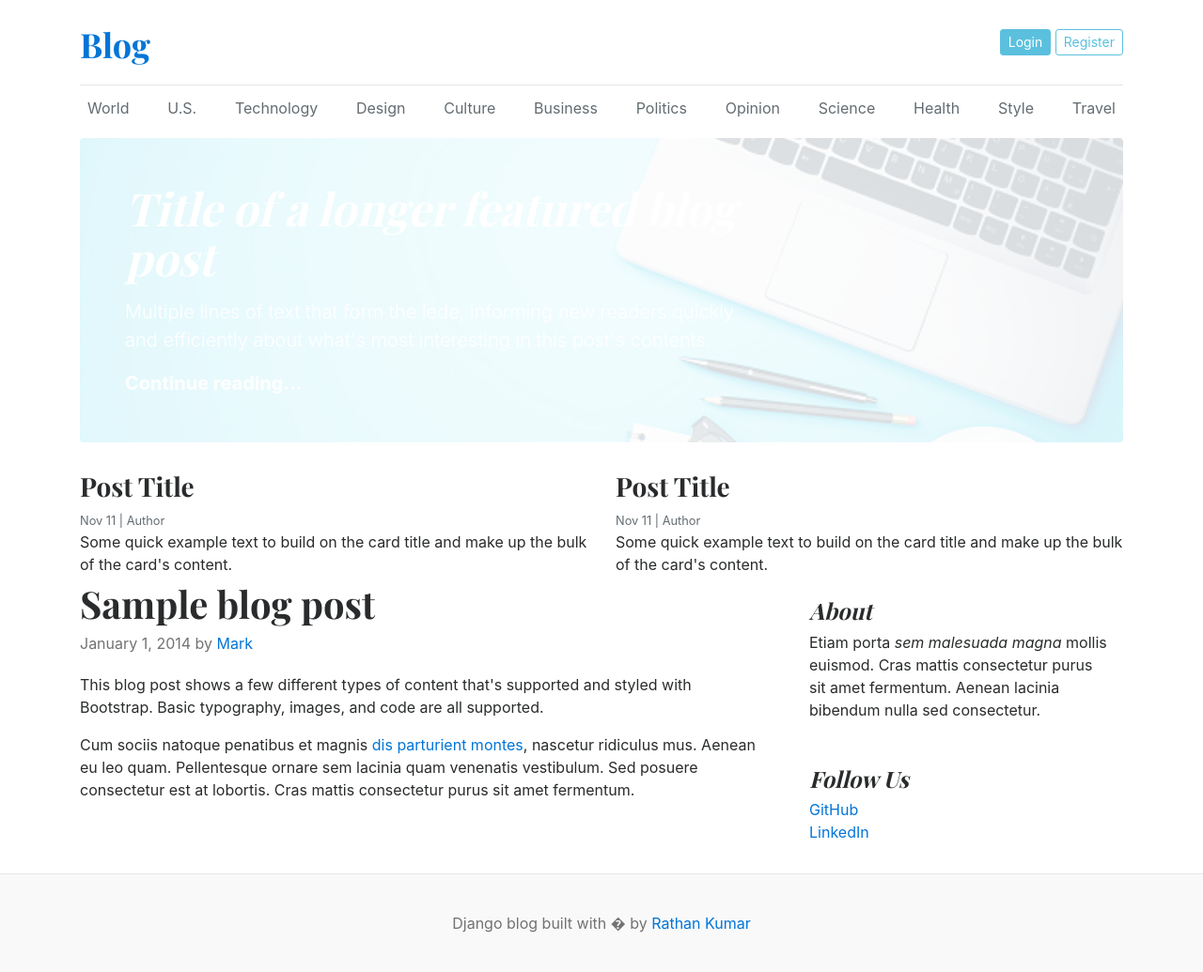
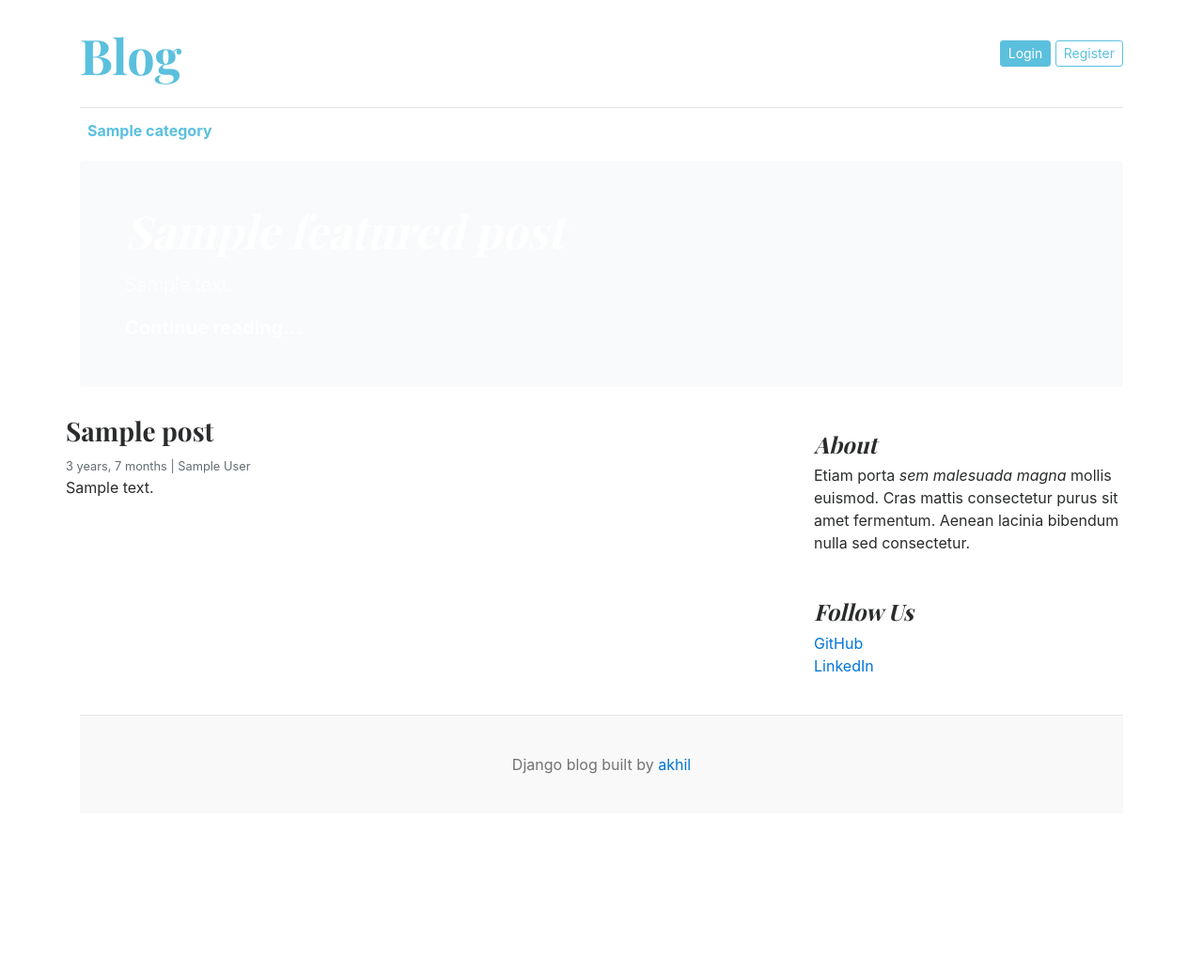
Before and after one commit to AKHILSCHAND/blog, a Django app: template templates/home.html in a window 1280 px wide. Shown: the whole page at 94% size. After the commit the page ends 824 px from the top, so only its background shows below. Run offline with Django 4.2, Linux system fonts and the light colour scheme; the template is opened without the code that fills it: most values are stand-ins (such as "Sample title", 1, 10 or a date in 2020); grey boxes marked "Sample" are stand-in pictures.

Commit message:
post_by_category

```diff
--- a/blog_project/settings.py
+++ b/blog_project/settings.py
@@ -63,6 +63,7 @@ TEMPLATES = [
                 'django.template.context_processors.request',
                 'django.contrib.auth.context_processors.auth',
                 'django.contrib.messages.context_processors.messages',
+                'blogapp.context_processors.get_categories'
             ],
         },
     },
--- a/blog_project/static/css/blog.css
+++ b/blog_project/static/css/blog.css
@@ -6,7 +6,7 @@
 
 .blog-header-logo {
   font-family: "Playfair Display", Georgia, "Times New Roman", serif/*rtl:Amiri, Georgia, "Times New Roman", serif*/;
-  font-size: 2.25rem;
+  font-size: 3.25rem;
 }
 
 .blog-header-logo:hover {
--- a/blog_project/urls.py
+++ b/blog_project/urls.py
@@ -15,7 +15,7 @@ Including another URLconf
     2. Add a URL to urlpatterns:  path('blog/', include('blog.urls'))
 """
 from django.contrib import admin
-from django.urls import path
+from django.urls import path, include
 from . import views
 from django.conf.urls.static import static
 from django.conf import settings
@@ -23,5 +23,6 @@ from django.conf import settings
 urlpatterns = [
     path('admin/', admin.site.urls),
     path('', views.home, name='home'),
+    path('category/', include('blogapp.urls')),
 
 ] +static(settings.MEDIA_URL, document_root = settings.MEDIA_ROOT)
--- /dev/null
+++ b/blogapp/context_processors.py
@@ -0,0 +1,6 @@
+from blogapp.models import category
+
+
+def get_categories(request):
+    categories = category.objects.all()
+    return dict(categories=categories)
--- a/blogapp/models.py
+++ b/blogapp/models.py
@@ -26,7 +26,7 @@ class blogs(models.Model):
     slug = models.SlugField(max_length=150, unique=True, blank=True)
     category = models.ForeignKey(category, on_delete=models.CASCADE)
     author = models.ForeignKey(User, on_delete=models.CASCADE)
-    featured_image = models.ImageField( upload_to= 'uploads/%Y/%m/%d', blank=True)
+    featured_image = models.ImageField( upload_to= 'uploads/%Y/%m/%d')
     short_description = models.TextField(max_length=500)
     blog_body =  models.TextField(max_length=2500)
     status = models.CharField(max_length=50,choices=STATUS_CHOICES, default='draft')
--- /dev/null
+++ b/blogapp/urls.py
@@ -0,0 +1,10 @@
+from django.urls import path
+from . import views
+
+
+urlpatterns = [
+
+    path('<int:category_id>', views.post_by_category, name='post_by_category'),
+
+
+]
--- /dev/null
+++ b/templates/base.html
@@ -0,0 +1,50 @@
+{% load static %}
+
+<!DOCTYPE html>
+<html lang="en">
+<head>
+    <meta charset="UTF-8">
+    <meta http-equiv="X-UA-Compatible" content="IE=edge">
+    <meta name="viewport" content="width=device-width, initial-scale=1.0">
+    <title>Blogs</title>
+    <link href="https://getbootstrap.com/docs/4.0/dist/css/bootstrap.min.css" rel="stylesheet">
+    <link href="https://fonts.googleapis.com/css?family=Playfair+Display:700,900" rel="stylesheet">
+  <link href="{% static 'css/blog.css' %}" rel="stylesheet">
+  </head>
+<body>
+    <div class="container">
+      <header class="blog-header py-3">
+        <div class="row flex-nowrap justify-content-between align-items-center">
+          <div class="col-8 pt-1">
+            <a class="blog-header-logo text-info" href="/"> Blog</a>
+          </div>
+          <div class="col-4 d-flex justify-content-end align-items-center">
+            <a class="btn btn-sm btn-info" href="#">Login</a> &nbsp;
+            <a class="btn btn-sm btn-outline-info " href="#">Register</a>
+          </div>
+        </div>
+      </header>
+
+      <div class="nav-scroller py-1 mb-2">
+        <nav class="nav d-flex justify-content-between">
+          {% for cat in categories %}
+
+          <a class="p-2 text-info font-weight-bold" href="{% url 'post_by_category' cat.id %}">{{ cat.category_name }}</a>
+
+          {% endfor %}
+
+        </nav>
+      </div>
+
+      {% block content %}
+
+      {% endblock content %}
+
+
+
+
+    <footer class="blog-footer">
+        <p>Django blog built by <a href="#">akhil</a></p>
+    </footer>
+</body>
+</html>
--- a/templates/home.html
+++ b/templates/home.html
@@ -1,94 +1,54 @@
-{% load static %}
+{% extends 'base.html' %}
 
-<!DOCTYPE html>
-<html lang="en">
-<head>
-    <meta charset="UTF-8">
-    <meta http-equiv="X-UA-Compatible" content="IE=edge">
-    <meta name="viewport" content="width=device-width, initial-scale=1.0">
-    <title>Blogs</title>
-    <link href="https://getbootstrap.com/docs/4.0/dist/css/bootstrap.min.css" rel="stylesheet">
-    <link href="https://fonts.googleapis.com/css?family=Playfair+Display:700,900" rel="stylesheet">
-  <link href="{% static 'css/blog.css' %}" rel="stylesheet">
-  </head>
-<body>
-    <div class="container">
-      <header class="blog-header py-3">
-        <div class="row flex-nowrap justify-content-between align-items-center">
-          <div class="col-8 pt-1">
-            <a class="blog-header-logo text-dark" href="/"> Blog</a>
-          </div>
-          <div class="col-4 d-flex justify-content-end align-items-center">
-            <a class="btn btn-sm btn-info" href="#">Login</a> &nbsp;
-            <a class="btn btn-sm btn-outline-info " href="#">Register</a>
-          </div>
-        </div>
-      </header>
+{% block content %}
 
-      <div class="nav-scroller py-1 mb-2">
-        <nav class="nav d-flex justify-content-between">
-          <a class="p-2 text-muted" href="#">World</a>
-          <a class="p-2 text-muted" href="#">U.S.</a>
-          <a class="p-2 text-muted" href="#">Technology</a>
-          <a class="p-2 text-muted" href="#">Design</a>
-          <a class="p-2 text-muted" href="#">Culture</a>
-          <a class="p-2 text-muted" href="#">Business</a>
-          <a class="p-2 text-muted" href="#">Politics</a>
-          <a class="p-2 text-muted" href="#">Opinion</a>
-          <a class="p-2 text-muted" href="#">Science</a>
-          <a class="p-2 text-muted" href="#">Health</a>
-          <a class="p-2 text-muted" href="#">Style</a>
-          <a class="p-2 text-muted" href="#">Travel</a>
-        </nav>
-      </div>
+{% for p in featured_post %}
+{% if forloop.first %}
 
-
-
-<div class="jumbotron p-3 p-md-5 text-white rounded bg-dark" style="background-image: url({% static 'images/bg_blog.jpg' %});background-blend-mode: overlay;background-size:cover;">
+<div class="jumbotron p-3 p-md-5 text-white rounded bg-dark" style="background-image: url({{p.featured_image.url}});background-blend-mode: overlay;background-size:cover;">
   <div class="col-md-8 px-0">
-      <h1 class="display-4 font-italic">Title of a longer featured blog post</h1>
-      <p class="lead my-3">Multiple lines of text that form the lede, informing new readers quickly and efficiently about what's most interesting in this post's contents.</p>
+    <h1 class="display-4 font-italic">{{ p.title }} </h1>
+    <p class="lead my-3"> {{ p.short_description | truncatewords:20}} </p>
     <p class="lead mb-0"><a href="#" class="text-white font-weight-bold">Continue reading...</a></p>
   </div>
   </div>
 
+  {% endif %}
+  {% endfor %}
+
+
+
+
   <div class="row mb-2">
+    {% for p in featured_post %}
+    {% if not forloop.first %}
     <div class="col-md-6">
       <div class="card border-0" >
         <div class="card-body">
-          <h3>Post Title</h3>
-          <small class="mb-1 text-muted">Nov 11 | Author</small>
-          <p class="card-text">Some quick example text to build on the card title and make up the bulk of the card's content.</p>
+          <h3> {{p.title}} </h3>
+          <small class="mb-1 text-muted">{{p.created_at | timesince}} | {{p.author}}</small>
+          <p class="card-text"> {{p.short_description | truncatewords:20}} </p>
         </div>
       </div>
     </div>
-    <div class="col-md-6">
-      <div class="card border-0" >
-        <div class="card-body">
-          <h3>Post Title</h3>
-          <small class="mb-1 text-muted">Nov 11 | Author</small>
-          <p class="card-text">Some quick example text to build on the card title and make up the bulk of the card's content.</p>
-        </div>
-      </div>
-    </div>
-  </div>
+    {% endif %}
+    {% endfor %}
+
 
     <main role="main" class="container p-0">
       <div class="row">
         <div class="col-md-8 blog-main">
+          {% for p in post %}
 
-        <div class="blog-post">
-          <h2 class="blog-post-title">Sample blog post</h2>
-          <p class="blog-post-meta">January 1, 2014 by <a href="#">Mark</a></p>
+          <div class="card border-0" >
+            <div class="card-body">
+              <h3> {{p.title}} </h3>
+              <small class="mb-1 text-muted">{{p.created_at | timesince}} | {{p.author}}</small>
+              <p class="card-text"> {{p.short_description | truncatewords:20}} </p>
+            </div>
+          </div>
 
-          <p>This blog post shows a few different types of content that's supported and styled with Bootstrap. Basic typography, images, and code are all supported.</p>
-
-          <p>Cum sociis natoque penatibus et magnis <a href="#">dis parturient montes</a>, nascetur ridiculus mus. Aenean eu leo quam. Pellentesque ornare sem lacinia quam venenatis vestibulum. Sed posuere consectetur est at lobortis. Cras mattis consectetur purus sit amet fermentum.</p>
-
-
-        </div>
-        <!-- /.blog-post -->
-
+          {% endfor %}
         </div>
         <!-- /.blog-main -->
 
@@ -112,8 +72,5 @@
     </main><!-- /.container -->
 
   </div>
-<footer class="blog-footer">
-  <p>Django blog built with � by <a href="#">Rathan Kumar</a></p>
-</footer>
-</body>
-</html>
+
+  {% endblock content %}
```
Also changed, not shown: blog_project/views.py (+10 -1 lines), blogapp/views.py (+17 -1 lines), templates/post_by_category.html (added, +42 -0 lines), blogapp/migrations/0004_alter_blogs_featured_image.py (added). Lines whose indentation alone changed are shown as unchanged.
